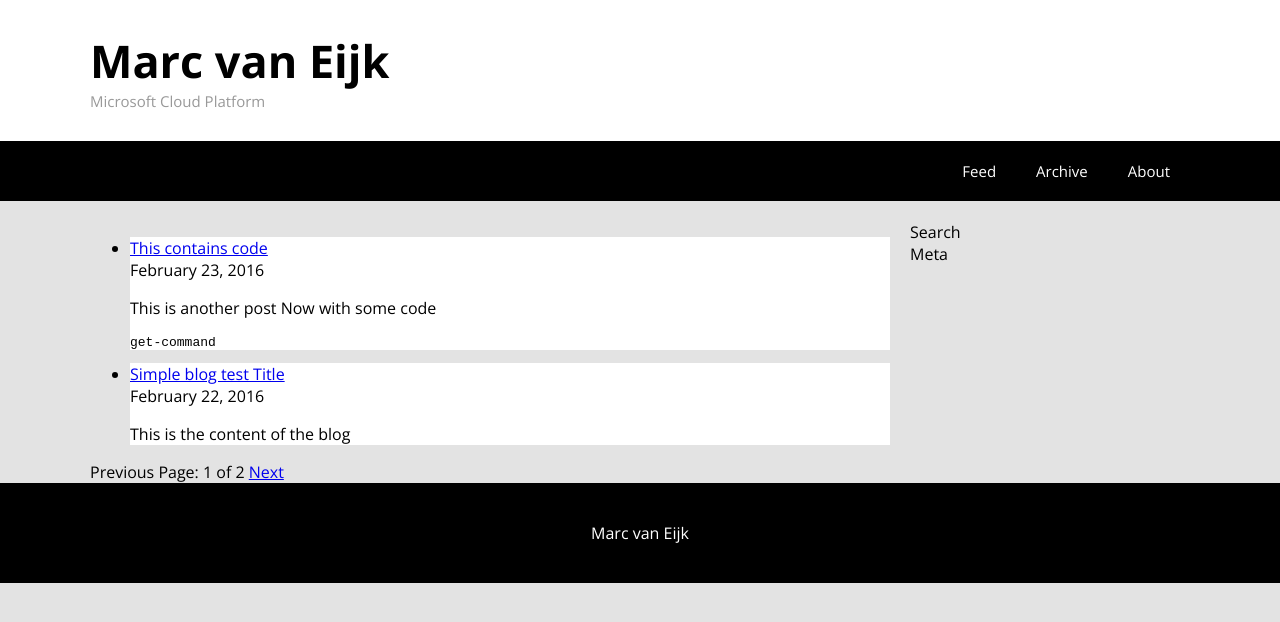
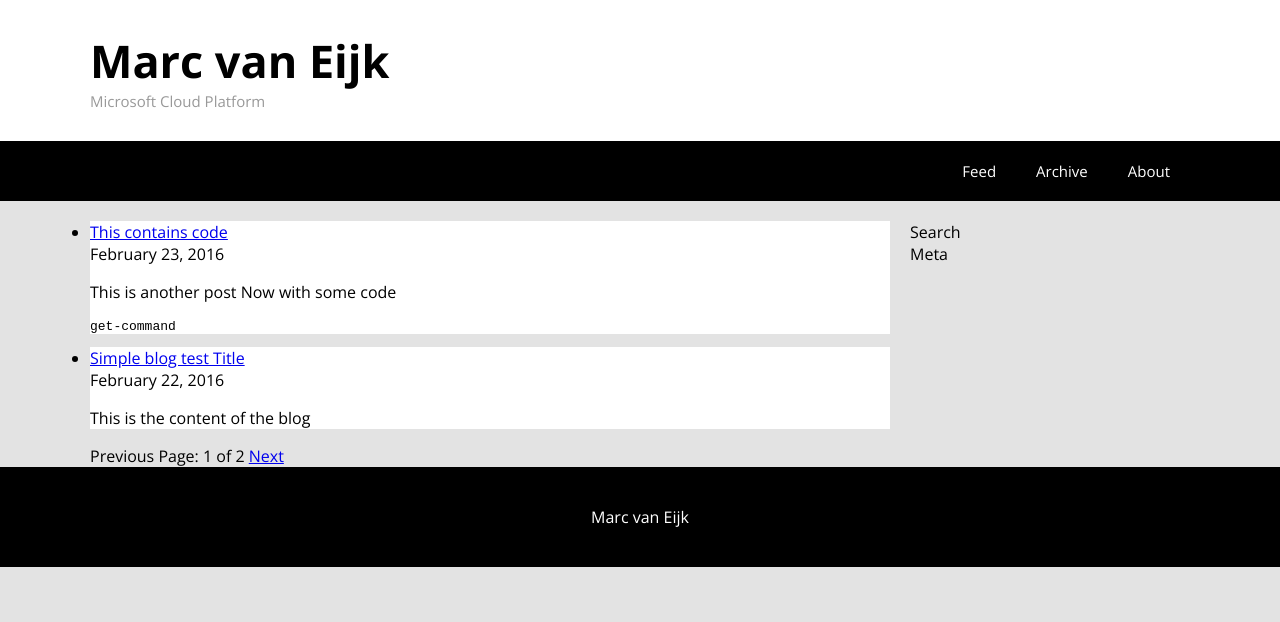
Before and after one commit to marcvaneijkdemo/marcvaneijkdemo.github.io, a Jekyll site: the page built from index.html, in a window 1280 px wide. Shown: the top 622 px of the page. Built offline with Jekyll 4.4.1, drawn with Linux system fonts in a browser that asks for light colours; the list of posts is cut into pages by our own code.

Commit message:
Update index.html

```diff
--- a/index.html
+++ b/index.html
@@ -1,7 +1,7 @@
 ---
 layout: default
 ---
-	<ul>
+	<ul class="contentIndexUl">
 	  {% for post in paginator.posts %}
 	    <li class="contentIndexLi">
 	    	<div><a href="{{ post.url }}" title="{{ post.title }}">{{ post.title }}</a></div>
```
